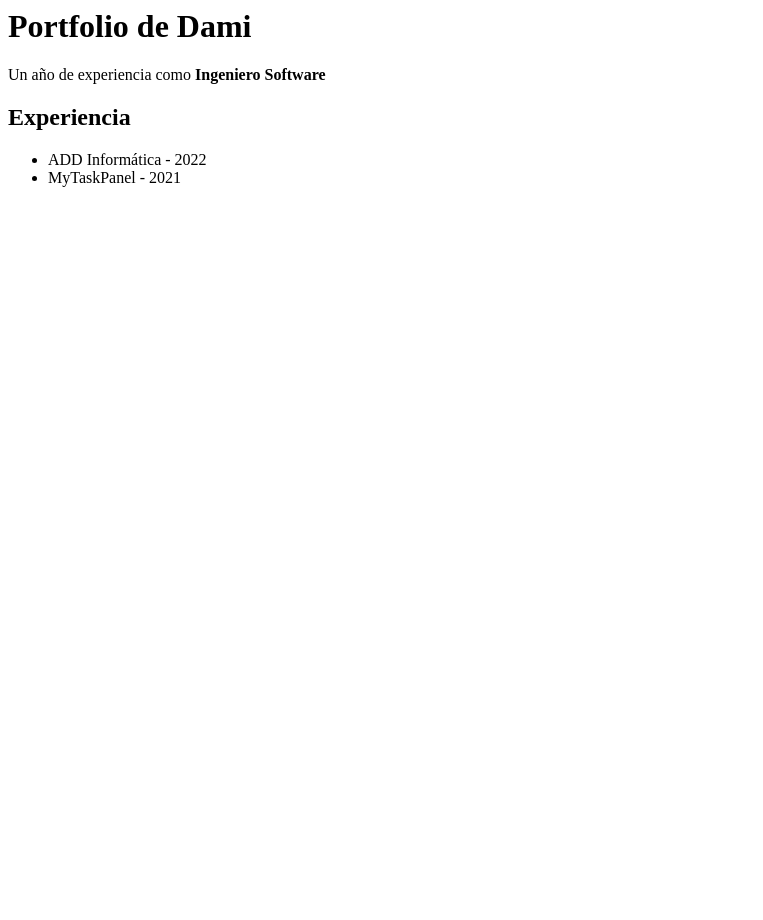
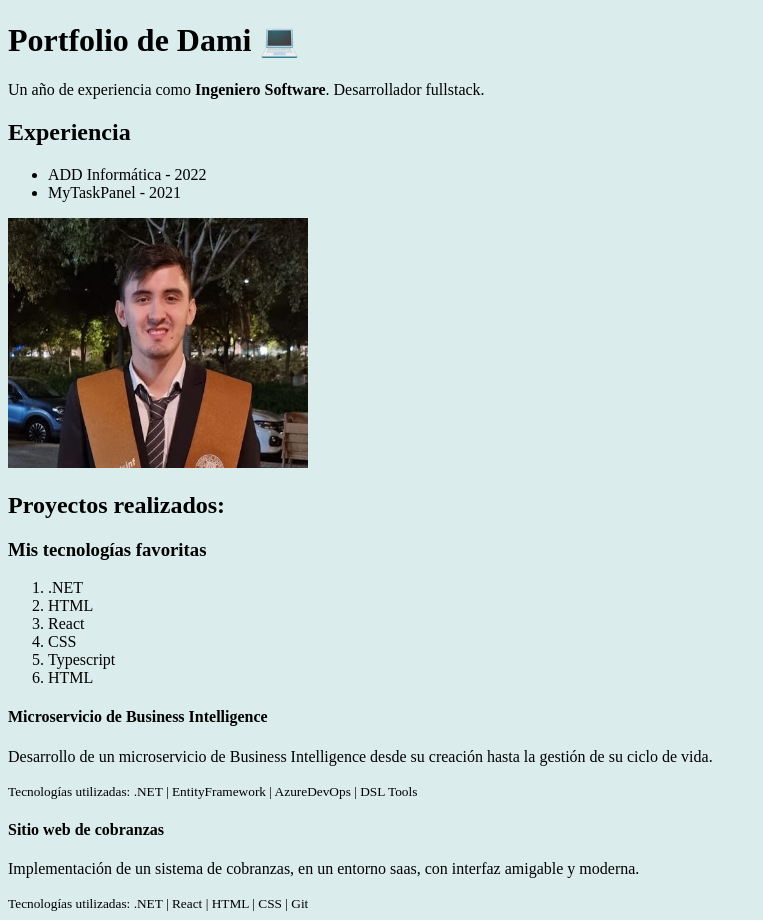
Before and after one commit to Devalent20/PortfolioHTML, a plain HTML site: page index.html in a window 1280 px wide. Shown: the whole page, without its empty margins (0-763 px from the left). Before the commit the page ends 800 px from the top, so only its background shows below. Drawn offline with Linux system fonts and the light colour scheme.

Commit message:
add more information

```diff
--- a/index.html
+++ b/index.html
@@ -1,9 +1,106 @@
-<h1>Portfolio de Dami</h1>
-<p>Un año de experiencia como <strong>Ingeniero Software</strong></p>
-<h2>Experiencia</h2>
-<!-- <ul> to make a list of <li> items -->
-<ul>
-  <li>ADD Informática - 2022</li>
-  <li>MyTaskPanel - 2021</li>
-</ul>
-<img src="" />
+<!DOCTYPE html>
+<html>
+  <!-- Metadatos -->
+  <head>
+    <!-- codificación -->
+    <meta charset="utf-8" />
+    <meta name="viewport" content="width=device-width" />
+    <title>Portfolio Damián Valente - Ingeniero de Software</title>
+    <meta
+      name="description"
+      content="Portfolio de Damian Valente. Desarrollador fullstack centrado en .NET y React."
+    />
+
+    <!-- OPEN GRAPH SEO -->
+    <meta
+      property="og:title"
+      content="Portofolio de un ingeniero de Software"
+    />
+    <meta
+      property="og:description"
+      content="Portfolio de Damian Valente. Desarrollador fullstack centrado en .NET y React."
+    />
+    <meta property="og:image" content="/images/FotoCV.jpg" />
+    <meta property="og:image:alt" content="Una fotografía de Damian" />
+
+    <!-- alternates links-->
+    <link rel="canonical" href="https://devalente.dev" />
+    <link rel="alternate" href="https://devalente.dev/en" hreflang="en-GB" />
+
+    <meta name="robots" content="index, follow" />
+    <meta name="theme-color" content="#09f" />
+    <link rel="icon" type="images/FotoCV.jpg" />
+    <style>
+      body {
+        background-color: rgb(219, 236, 236);
+      }
+    </style>
+  </head>
+  <body>
+    <h1>Portfolio de Dami 💻</h1>
+    <p>
+      Un año de experiencia como <strong>Ingeniero Software</strong>.
+      Desarrollador fullstack.
+    </p>
+    <h2>Experiencia</h2>
+    <!-- <ul> to make a list of <li> items -->
+    <ul>
+      <li class="list-item">ADD Informática - 2022</li>
+      <li class="list-item">MyTaskPanel - 2021</li>
+    </ul>
+    <img
+      id="profileImage"
+      title="Foto CV de Dami"
+      alt="Una fotografía de Damián Valente que tiene en su CV"
+      src="/images/FotoCV.jpg"
+      width="300"
+      height="250"
+    />
+    <h2>Proyectos realizados:</h2>
+    <aside>
+      <header>
+        <h3>Mis tecnologías favoritas</h3>
+      </header>
+      <ol>
+        <li>.NET</li>
+        <li>HTML</li>
+        <li>React</li>
+        <li>CSS</li>
+        <li>Typescript</li>
+        <li>HTML</li>
+      </ol>
+    </aside>
+    <section>
+      <!-- Article is a section to group information related-->
+      <article>
+        <header>
+          <h4>Microservicio de Business Intelligence</h4>
+        </header>
+        <p>
+          Desarrollo de un microservicio de Business Intelligence desde su
+          creación hasta la gestión de su ciclo de vida.
+        </p>
+        <footer>
+          <small>
+            Tecnologías utilizadas: .NET | EntityFramework | AzureDevOps | DSL
+            Tools
+          </small>
+        </footer>
+      </article>
+      <article>
+        <header>
+          <h4>Sitio web de cobranzas</h4>
+        </header>
+        <p>
+          Implementación de un sistema de cobranzas, en un entorno saas, con
+          interfaz amigable y moderna.
+        </p>
+        <footer>
+          <small>
+            Tecnologías utilizadas: .NET | React | HTML | CSS | Git
+          </small>
+        </footer>
+      </article>
+    </section>
+  </body>
+</html>
```
